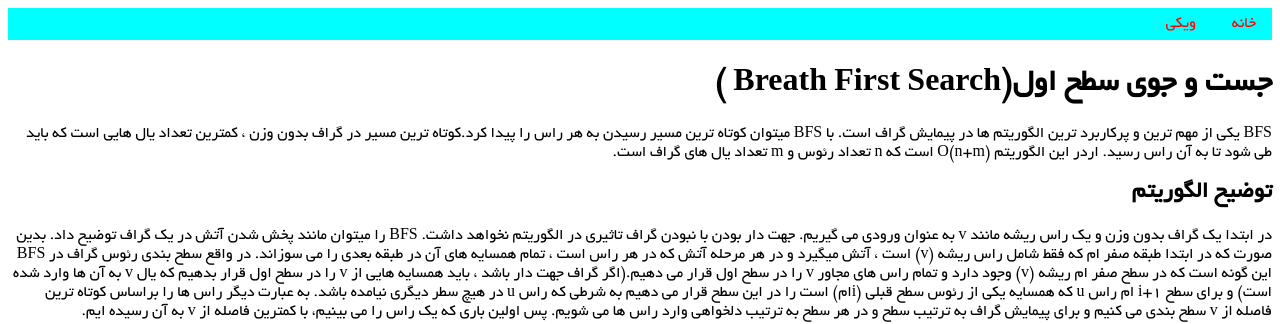
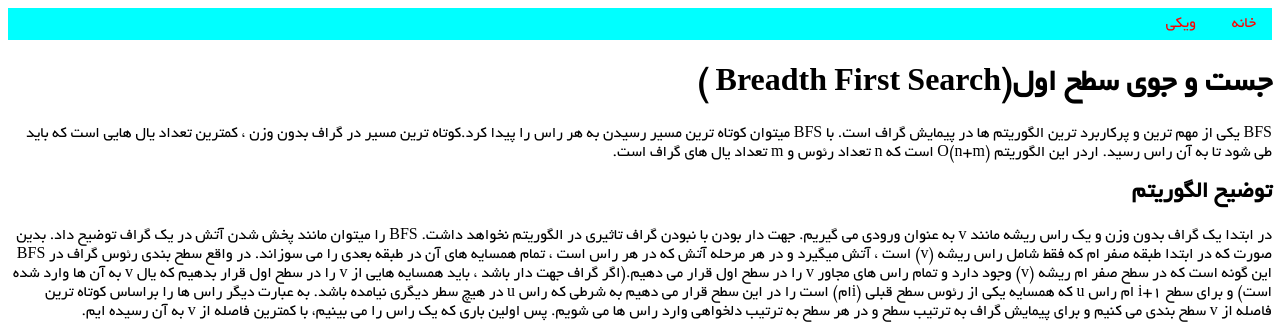
Before and after one commit to shaazzz/FarsiCP, a Jekyll site: the page built from wiki/algorithm/graph/BFS.md, in a window 1280 px wide. Shown: the top 324 px of the page. Built offline with Jekyll 4.4.1, drawn with Linux system fonts in a browser that asks for light colours; our own code applies the rules of GitHub Pages for plain Markdown files.

Commit message:
Update BFS.md

```diff
--- a/wiki/algorithm/graph/BFS.md
+++ b/wiki/algorithm/graph/BFS.md
@@ -2,7 +2,7 @@
 layout: Wiki
 ---
 
-# جست و جوی سطح اول(Breath First Search )
+# جست و جوی سطح اول(Breadth First Search )
 
 BFS یکی از مهم ترین و پرکاربرد ترین الگوریتم ها در پیمایش گراف است. با BFS میتوان کوتاه ترین مسیر رسیدن به هر راس را پیدا کرد.کوتاه ترین مسیر در گراف بدون وزن ، کمترین تعداد یال هایی است که باید طی شود تا به آن راس رسید. اردر این الگوریتم (O(n+m است که n تعداد رئوس و m تعداد یال های گراف است.
 
```
